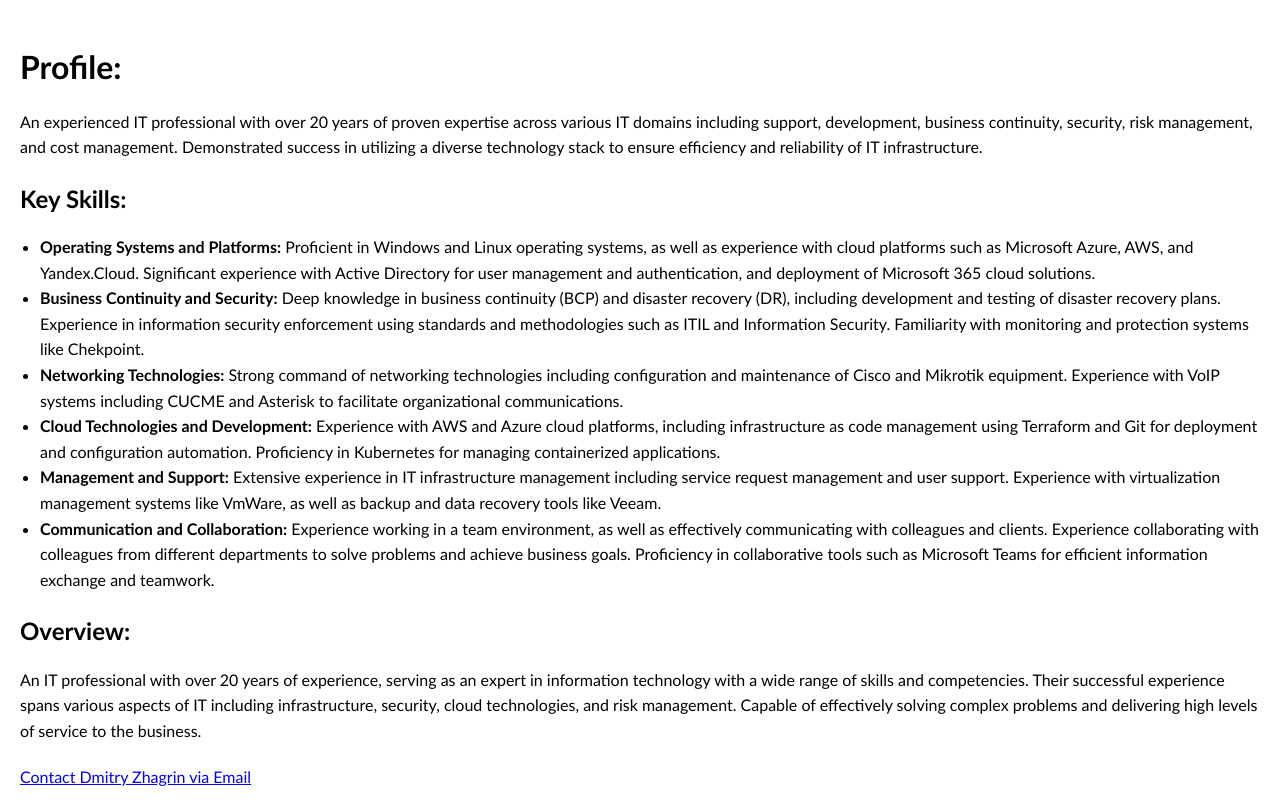
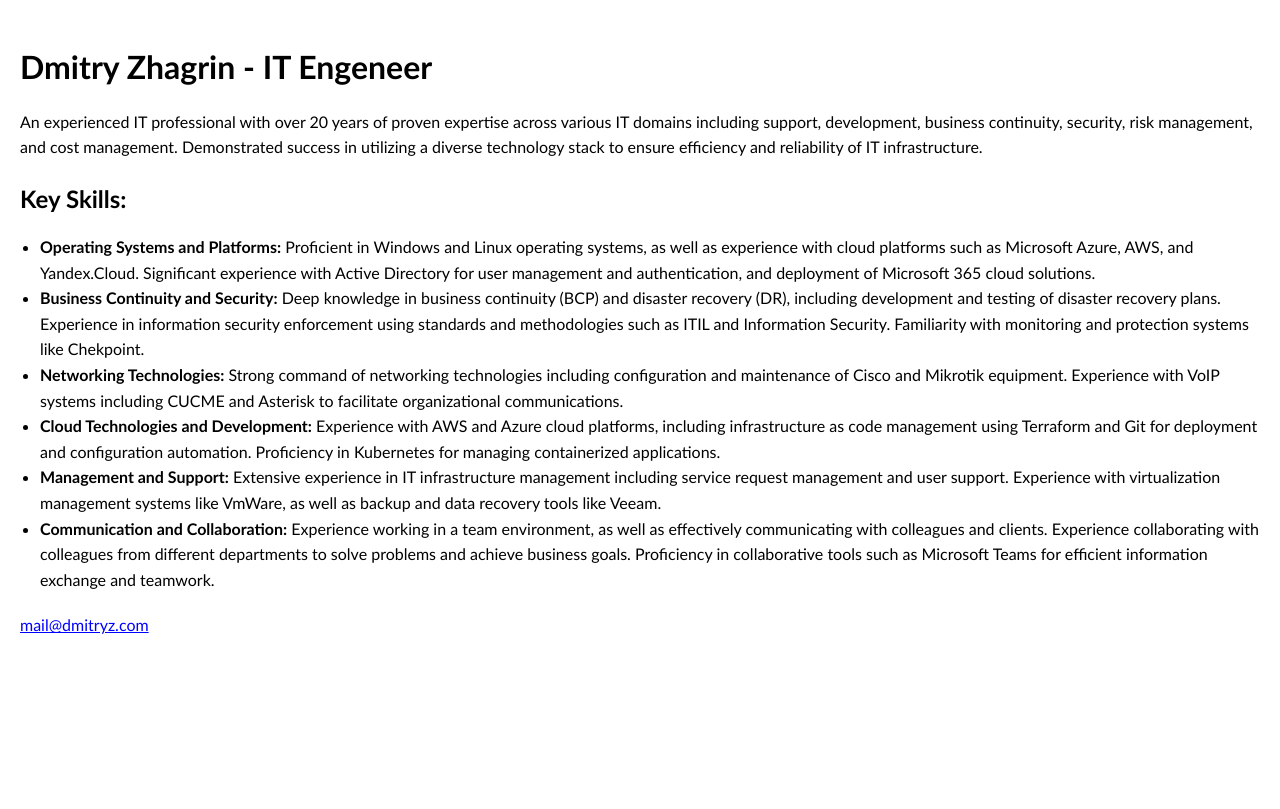
Before and after one commit to DmitryZ75/production-site, a plain HTML site: page index.html in a window 1280 px wide. Drawn offline with Linux system fonts and the light colour scheme.

Commit message:
Update index.html

```diff
--- a/index.html
+++ b/index.html
@@ -3,7 +3,7 @@
 <head>
 <meta charset="UTF-8">
 <meta name="viewport" content="width=device-width, initial-scale=1.0">
-<title>Dmitry Zhagrin</title>
+<title>Dmitry Zhagrin - IT Engeneer</title>
 <style>
   body {
     font-family: Calibri, sans-serif;
@@ -25,7 +25,7 @@
 </style>
 </head>
 <body>
-<h1>Profile:</h1>
+<h1>Dmitry Zhagrin - IT Engeneer</h1>
 <p>An experienced IT professional with over 20 years of proven expertise across various IT domains including support, development, business continuity, security, risk management, and cost management. Demonstrated success in utilizing a diverse technology stack to ensure efficiency and reliability of IT infrastructure.</p>
 
 <h2>Key Skills:</h2>
@@ -43,9 +43,6 @@
   <li><strong>Communication and Collaboration:</strong> Experience working in a team environment, as well as effectively communicating with colleagues and clients. Experience collaborating with colleagues from different departments to solve problems and achieve business goals. Proficiency in collaborative tools such as Microsoft Teams for efficient information exchange and teamwork.</li>
 </ul>
 
-<h2>Overview:</h2>
-<p>An IT professional with over 20 years of experience, serving as an expert in information technology with a wide range of skills and competencies. Their successful experience spans various aspects of IT including infrastructure, security, cloud technologies, and risk management. Capable of effectively solving complex problems and delivering high levels of service to the business.</p>
-
-<a href="mailto:mail@dmitryz.com" class="email-link">Contact Dmitry Zhagrin via Email</a>
+<a href="mailto:mail@dmitryz.com" class="email-link">mail@dmitryz.com</a>
 </body>
 </html>
```
